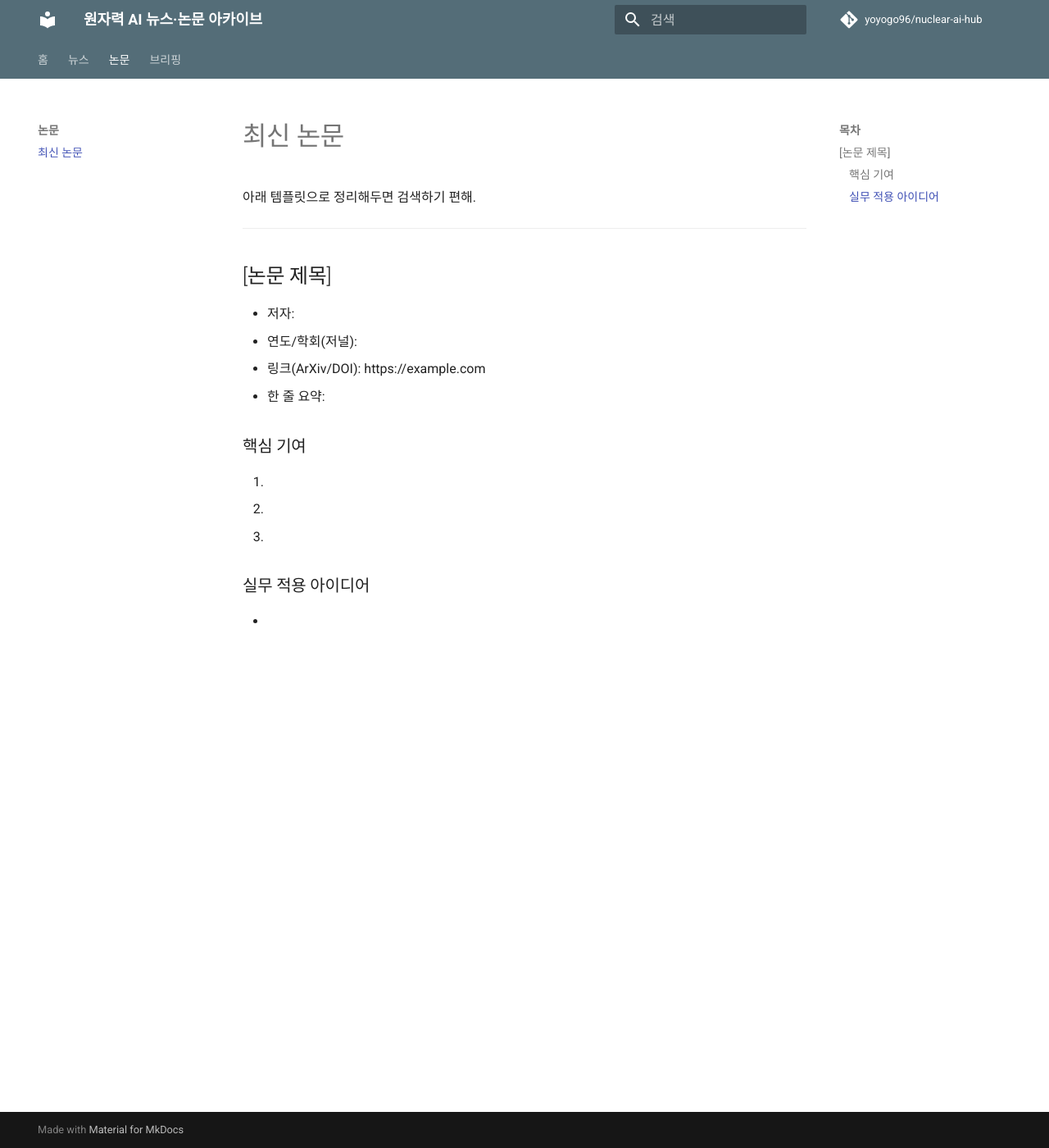
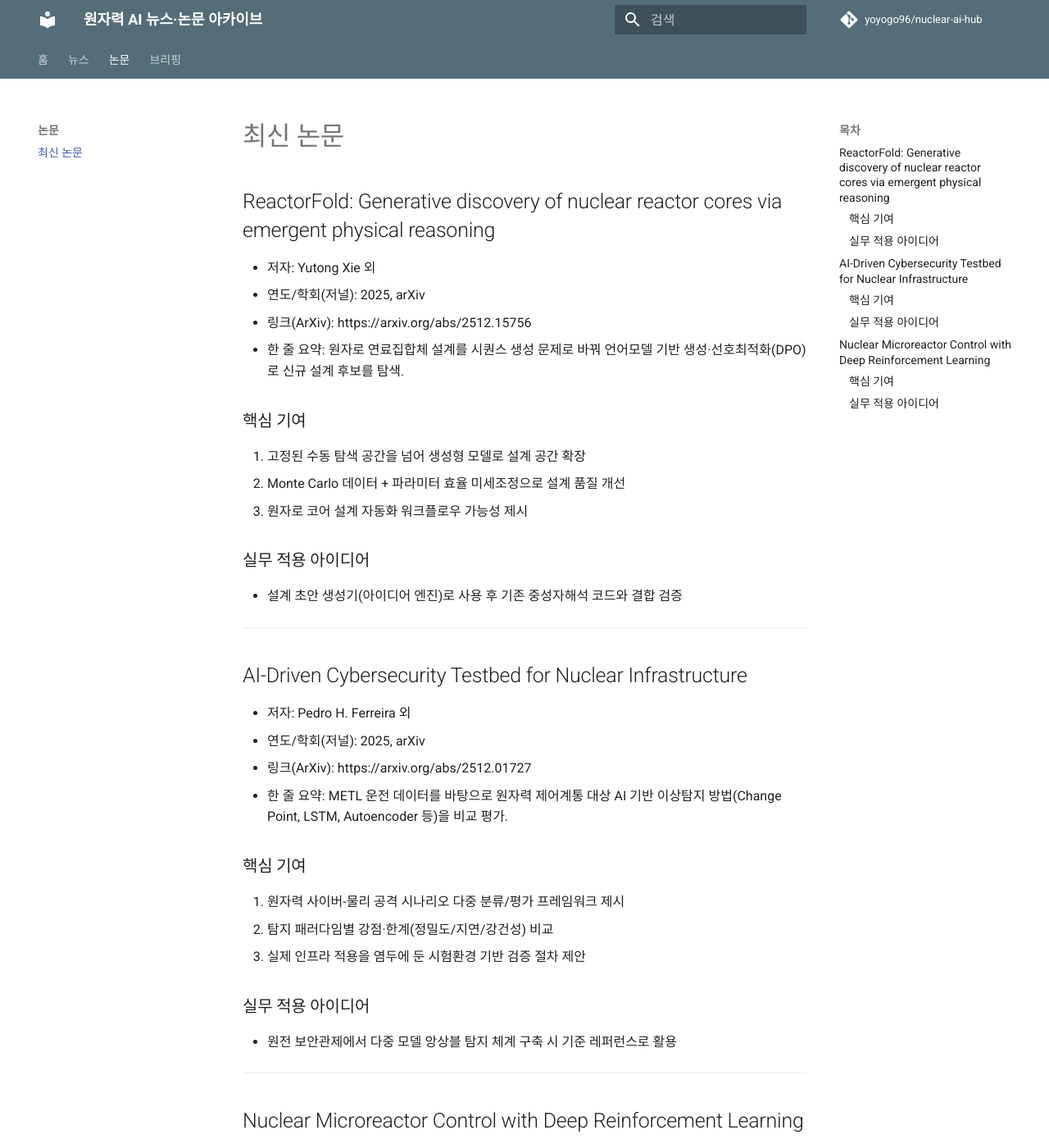
Before and after one commit to yoyogo96/nuclear-ai-hub, an MkDocs documentation site: the page built from docs/papers/index.md, in a window 1280 px wide and 1400 px high. Shown: the whole window at 82% size. Built offline with MkDocs 1.6.1 and Material for MkDocs 9.7.7, drawn with Linux system fonts in a browser that asks for light colours; comment, search, counter and statistics services are not loaded; some of the changed text lies outside the part shown.

Commit message:
docs: add last-week nuclear AI news and paper roundup

```diff
--- a/docs/briefings/index.md
+++ b/docs/briefings/index.md
@@ -1,14 +1,18 @@
 # 주간 브리핑
 
-## 2026-W09
+## 2026-W09 (지난주 정리)
 
 ### 이번 주 3줄 요약
-1.
-2.
-3.
+1. 원자력 AI의 초점이 “연구용 PoC”에서 “배치 가속/운영 최적화”로 이동 중.
+2. AI 데이터센터 전력 수요가 원자력(특히 SMR/마이크로리액터) 도입 논의를 실수요 중심으로 끌어올림.
+3. 논문 측면에서는 설계 생성(Generative), 제어(RL), 보안(AI 이상탐지) 3축이 뚜렷.
 
 ### 주목 뉴스
--
+- INL–NVIDIA 협력: 원자력 기술 배치 가속 목적의 AI 적용 확장
+- AI 데이터센터 전력 이슈: 24/7 무탄소 전원으로 원자력 현실성 재평가
+- 시장 관점: 빅테크 전력 전략과 원전 밸류체인 연동 강화
 
 ### 주목 논문
--
+- ReactorFold (arXiv:2512.15756): 생성형 모델 기반 원자로 코어 설계 탐색
+- AI-Driven Cybersecurity Testbed (arXiv:2512.01727): 원자력 인프라 보안 탐지 AI 비교
+- Nuclear Microreactor Control with DRL (arXiv:2504.00156): RL 기반 마이크로리액터 제어
--- a/docs/news/index.md
+++ b/docs/news/index.md
@@ -1,15 +1,27 @@
 # 최신 뉴스
 
-아래 템플릿으로 계속 추가하면 돼.
+## 2026-02-28 업데이트 (지난 1주 요약)
 
----
+### INL, NVIDIA와 원자력 AI 협력 발표
+- 출처: [Neutron Bytes](https://neutronbytes.com/2026/02/21/inl-partners-with-nvidia-on-nuclear-ai-apps/)
+- 한 줄 요약: Idaho National Laboratory가 NVIDIA와 협력해 고급 원자로 배치 가속 및 비용 절감을 위한 AI 적용을 추진.
+- 핵심 포인트:
+  - Genesis Mission 맥락에서 과학/안보용 컴퓨팅 플랫폼과 연계
+  - 고급 원자로 설계·운영 단계에서 AI 활용 확대 시사
+- 원자력 AI 관련성: 원자력 R&D 파이프라인(설계/검증/최적화) 전반에 AI를 붙이는 대표 사례
 
-## 2026-02-28
+### AI 데이터센터 전력 수요 급증 → 원자력(특히 SMR) 관심 확대
+- 출처: [Data Center Knowledge](https://www.datacenterknowledge.com/energy-power-supply/how-realistic-is-nuclear-power-for-ai-data-centers)
+- 한 줄 요약: AI 학습/추론 전력 수요가 커지며 24/7 무탄소 전원으로 원자력의 현실성과 도입 시나리오가 본격 논의됨.
+- 핵심 포인트:
+  - 데이터센터가 수십 MW에서 GW급으로 커지며 상시 전력 확보가 핵심 이슈
+  - SMR/마이크로리액터의 상용화 타이밍과 인허가·건설 리드타임이 관건
+- 원자력 AI 관련성: AI 인프라 수요가 원자력 신규 투자 논리를 강화
 
-### [기사 제목]
-- 출처: [매체명](https://example.com)
-- 한 줄 요약:
+### AI 붐이 원자력 르네상스를 촉진한다는 시장 분석 확산
+- 출처: [OilPrice](https://oilprice.com/Alternative-Energy/Nuclear-Power/The-AI-Boom-Is-Powering-a-Nuclear-Renaissance.html)
+- 한 줄 요약: 빅테크의 초대형 AI 인프라 확장으로 안정적 기저전원 확보를 위한 원자력 연계가 구조적으로 강화되고 있다는 분석.
 - 핵심 포인트:
-  -
-  -
-- 원자력 AI 관련성:
+  - 빅테크의 장기 전력 조달 전략에서 원자력 비중 확대 전망
+  - 우라늄/원전 밸류체인까지 연쇄적 수혜 가능성 제기
+- 원자력 AI 관련성: AI 산업 성장과 원전 생태계(발전·연료·EPC)의 결합 트렌드 확인
--- a/docs/papers/index.md
+++ b/docs/papers/index.md
@@ -1,19 +1,47 @@
 # 최신 논문
 
-아래 템플릿으로 정리해두면 검색하기 편해.
+## ReactorFold: Generative discovery of nuclear reactor cores via emergent physical reasoning
+- 저자: Yutong Xie 외
+- 연도/학회(저널): 2025, arXiv
+- 링크(ArXiv): https://arxiv.org/abs/2512.15756
+- 한 줄 요약: 원자로 연료집합체 설계를 시퀀스 생성 문제로 바꿔 언어모델 기반 생성·선호최적화(DPO)로 신규 설계 후보를 탐색.
+
+### 핵심 기여
+1. 고정된 수동 탐색 공간을 넘어 생성형 모델로 설계 공간 확장
+2. Monte Carlo 데이터 + 파라미터 효율 미세조정으로 설계 품질 개선
+3. 원자로 코어 설계 자동화 워크플로우 가능성 제시
+
+### 실무 적용 아이디어
+- 설계 초안 생성기(아이디어 엔진)로 사용 후 기존 중성자해석 코드와 결합 검증
 
 ---
 
-## [논문 제목]
-- 저자:
-- 연도/학회(저널):
-- 링크(ArXiv/DOI): https://example.com
-- 한 줄 요약:
+## AI-Driven Cybersecurity Testbed for Nuclear Infrastructure
+- 저자: Pedro H. Ferreira 외
+- 연도/학회(저널): 2025, arXiv
+- 링크(ArXiv): https://arxiv.org/abs/2512.01727
+- 한 줄 요약: METL 운전 데이터를 바탕으로 원자력 제어계통 대상 AI 기반 이상탐지 방법(Change Point, LSTM, Autoencoder 등)을 비교 평가.
 
 ### 핵심 기여
-1.
-2.
-3.
+1. 원자력 사이버-물리 공격 시나리오 다중 분류/평가 프레임워크 제시
+2. 탐지 패러다임별 강점·한계(정밀도/지연/강건성) 비교
+3. 실제 인프라 적용을 염두에 둔 시험환경 기반 검증 절차 제안
 
 ### 실무 적용 아이디어
--
+- 원전 보안관제에서 다중 모델 앙상블 탐지 체계 구축 시 기준 레퍼런스로 활용
+
+---
+
+## Nuclear Microreactor Control with Deep Reinforcement Learning
+- 저자: James A. R. Walker 외
+- 연도/학회(저널): 2025, arXiv
+- 링크(ArXiv): https://arxiv.org/abs/2504.00156
+- 한 줄 요약: 마이크로리액터 실시간 제어(load-following)에 RL 제어기를 적용해 PID 대비 성능 가능성을 검토.
+
+### 핵심 기여
+1. 점동역학 + 열/제논 피드백 모델 기반 RL 제어 실험
+2. 단일 출력 RL과 전통 PID 제어기 성능 비교
+3. 자율운전형 마이크로리액터 제어 가능성 실증
+
+### 실무 적용 아이디어
+- 디지털 트윈 환경에서 RL 제어기 사전학습 후 운전보조(의사결정 추천) 단계부터 점진 적용
```
